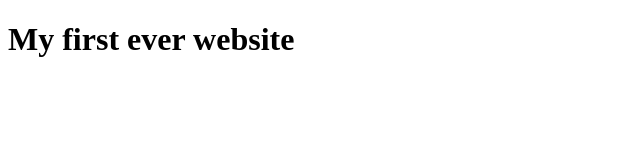
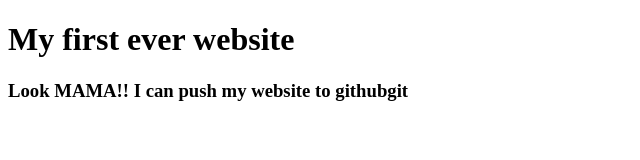
Before and after one commit to shibliaiub/SHIBLI, a plain HTML site: page index.html in a window 1280 px wide. Shown: the whole page, without its empty margins (0-640 px from the left). Drawn offline with Linux system fonts and the light colour scheme.

Commit message:
learned github

```diff
--- a/index.html
+++ b/index.html
@@ -7,5 +7,6 @@
 </head>
 <body>
     <h1> My first ever website</h1>
+    <h3>Look MAMA!! I can push my website to githubgit</h3>
 </body>
 </html>
```
